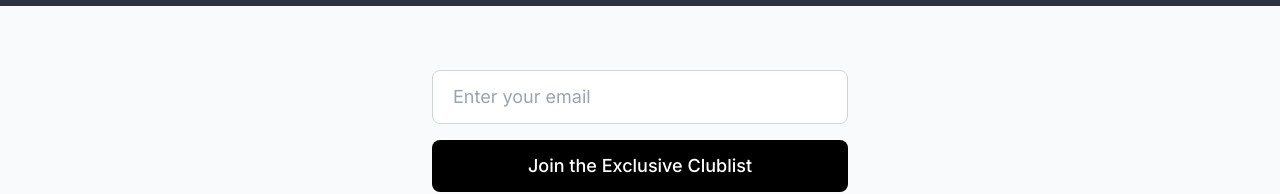
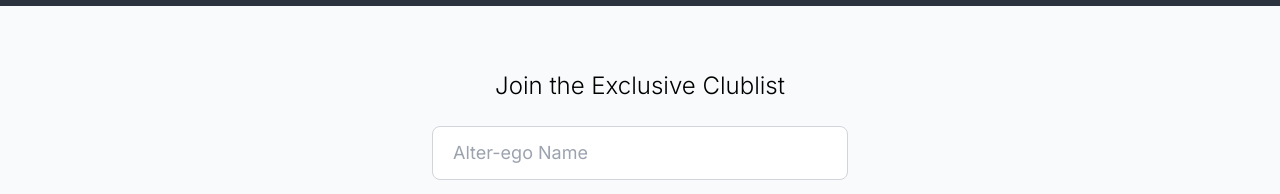
Before and after one commit to SIRXIII/TravelClothingClub, a React (Vite) app: page / in a window 1280 px wide. Shown: the part 578-772 px from the top of the page. Built offline with nearby package versions, Linux system fonts and the light colour scheme; grey boxes are pictures that could not be loaded.

Commit message:
Replace Mailchimp embed with integrated form

```diff
--- a/src/App.tsx
+++ b/src/App.tsx
@@ -3,6 +3,7 @@ import { Plane, ShoppingBag, DollarSign, Clock, MapPin, Users, Check, Send, Uplo
 
 function App() {
   const [email, setEmail] = useState('');
+  const [firstName, setFirstName] = useState('');
   const [submitted, setSubmitted] = useState(false);
 
   const handleSubmit = (e: React.FormEvent) => {
@@ -11,6 +12,7 @@ function App() {
     setTimeout(() => {
       setSubmitted(false);
       setEmail('');
+      setFirstName('');
     }, 3000);
   };
 
@@ -54,6 +56,7 @@ function App() {
       {/* Email Form Section */}
       <section className="py-16 bg-gray-50">
         <div className="max-w-md mx-auto px-4 text-center">
+          <h2 className="text-2xl font-light mb-6">Join the Exclusive Clublist</h2>
           {submitted ? (
             <div className="bg-green-50 border border-green-200 rounded-lg p-6">
               <div className="flex items-center justify-center gap-2 text-green-700 mb-2">
@@ -68,15 +71,33 @@ function App() {
               method="post"
               target="_blank"
               noValidate
-              className="flex flex-col items-center gap-4"
+              className="space-y-4"
             >
+              <div>
+                <input
+                  type="text"
+                  name="FNAME"
+                  placeholder="Alter-ego Name"
+                  value={firstName}
+                  onChange={(e) => setFirstName(e.target.value)}
+                  className="w-full px-5 py-3 text-lg border border-gray-300 rounded-lg focus:ring-2 focus:ring-blue-500 focus:border-transparent outline-none"
+                />
+              </div>
+              <div>
                 <input
                   type="email"
                   name="EMAIL"
-                placeholder="Enter your email"
+                  placeholder="Email Address *"
                   required
+                  value={email}
+                  onChange={(e) => setEmail(e.target.value)}
                   className="w-full px-5 py-3 text-lg border border-gray-300 rounded-lg focus:ring-2 focus:ring-blue-500 focus:border-transparent outline-none"
                 />
+              </div>
+              {/* Honeypot field */}
+              <div style={{ position: 'absolute', left: '-5000px' }} aria-hidden="true">
+                <input type="text" name="b_76ec7acb17d86542fbeae7fae_451cee46ca" tabIndex={-1} />
+              </div>
               <button
                 type="submit"
                 name="subscribe"
```
Lines whose indentation alone changed are shown as unchanged.
